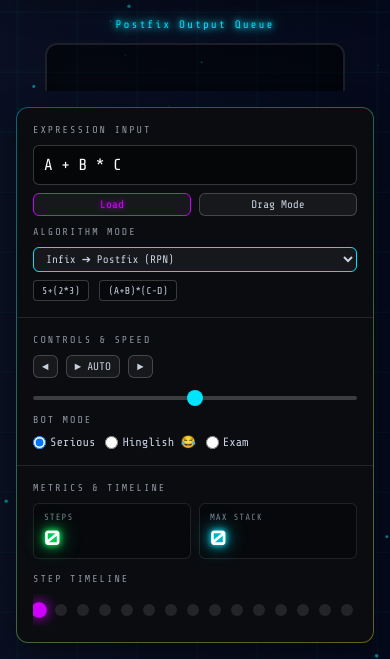
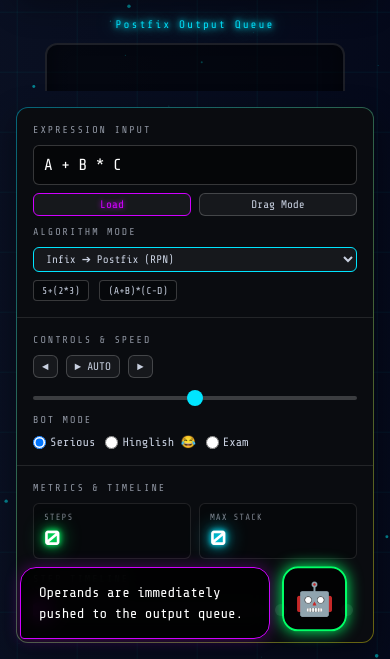
Before and after one commit to nikhilgupta7880/neon-Expression-Evaluation-using-Stack-visualizer, a plain HTML site: page index.html in a window 390 px wide. Shown: the part 185-844 px from the top of the page. Drawn offline with nearby package versions, Linux system fonts and the light colour scheme.

Commit message:
UI: Restore bot to its original bottom-left position

```diff
--- a/style.css
+++ b/style.css
@@ -232,8 +232,9 @@ body {
 
 /* ── BOT & EXPLAINER ── */
 #stacky-bot {
-  position: fixed; top: 100px; right: 30px; display: flex; align-items: flex-start; flex-direction: row-reverse; gap: 12px; z-index: 1000; max-width: 350px;
+  position: fixed; bottom: 30px; left: 30px; display: flex; align-items: flex-end; gap: 12px; z-index: 1000; max-width: 350px;
 }
+
 
 
 .stacky-avatar {
@@ -244,9 +245,10 @@ body {
 .stacky-avatar:hover { transform: scale(1.1); box-shadow: 0 0 25px var(--neon-operator); border-color: var(--neon-operator); }
 .stacky-bubble {
   background: rgba(0,0,0,0.85); backdrop-filter: blur(10px); border: 1px solid var(--neon-current);
-  padding: 14px 18px; border-radius: 16px 16px 4px 16px; color: #fff; font-size: 14px; line-height: 1.5;
+  padding: 14px 18px; border-radius: 16px 16px 16px 4px; color: #fff; font-size: 14px; line-height: 1.5;
   box-shadow: 0 0 15px rgba(208, 0, 255, 0.3); opacity: 0; transform: translateY(10px) scale(0.9); transition: all 0.3s;
 }
+
 
 .stacky-bubble.show { opacity: 1; transform: translateY(0) scale(1); }
 @keyframes float { 0%, 100% { transform: translateY(0); } 50% { transform: translateY(-10px); } }
@@ -353,12 +355,13 @@ input[type="range"]::-webkit-slider-thumb { -webkit-appearance: none; width: 16p
 
   #stacky-bot {
     position: fixed;
-    top: 80px;
-    right: 20px;
-    left: auto;
-    bottom: auto;
+    bottom: 20px;
+    left: 20px;
+    right: auto;
+    top: auto;
     z-index: 2000;
   }
+
 
 
 
```
